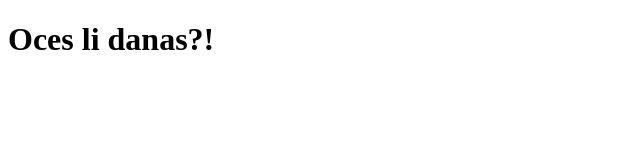
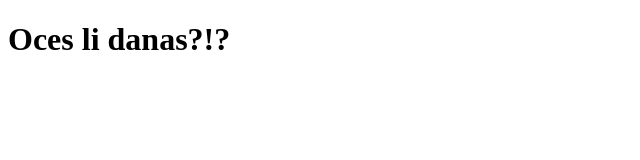
Before and after one commit to zitj/angular-netlify-deploy, an Angular app: page / in a window 1280 px wide. Shown: the top 160 px of the page, without its empty margins (0-640 px from the left). Built offline with nearby package versions, Linux system fonts and the light colour scheme.

Commit message:
Last try1

```diff
--- a/src/app/app.component.html
+++ b/src/app/app.component.html
@@ -1 +1 @@
-<h1>Oces li danas?!</h1>
+<h1>Oces li danas?!?</h1>
```
